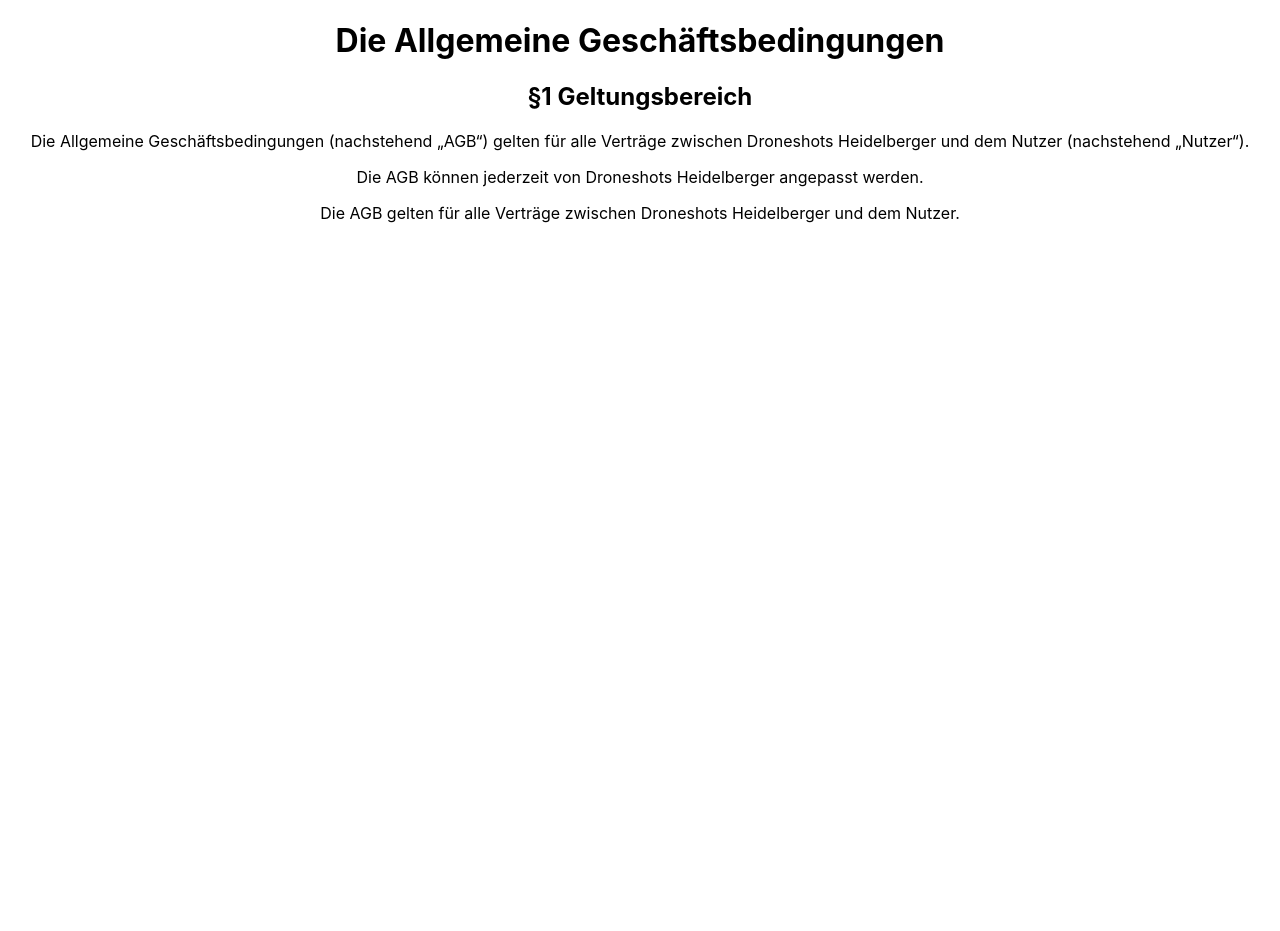
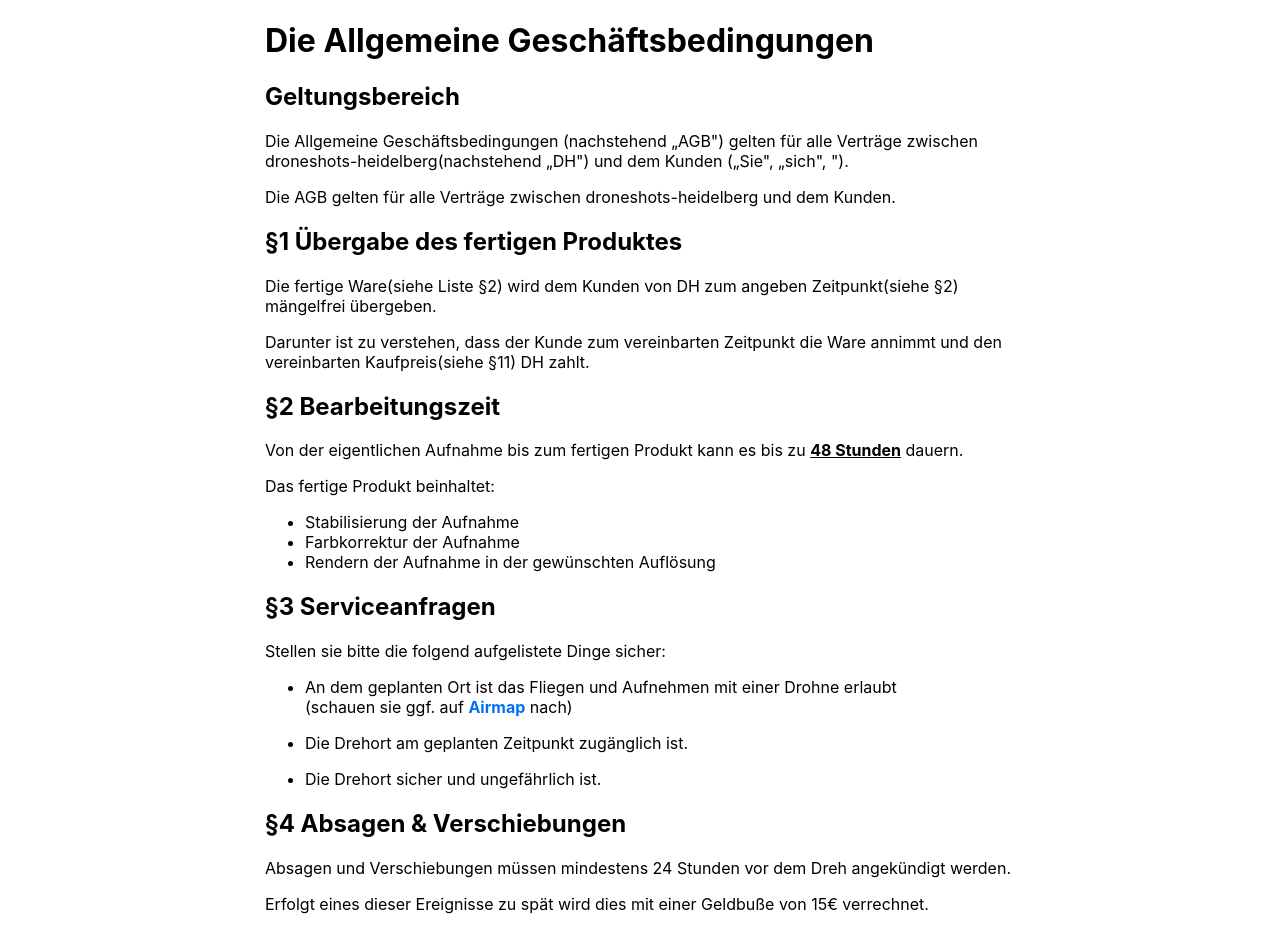
Before and after one commit to chomeable/Heidelberg-Drone-Shots, a Next.js app: page /agb in a window 1280 px wide. Shown: the top 931 px of the page. Before the commit the page ends 800 px from the top, so only its background shows below. Built offline with nearby package versions, Linux system fonts and the light colour scheme.

Commit message:
continuing

```diff
--- a/pages/agb.js
+++ b/pages/agb.js
@@ -5,14 +5,95 @@
 export default function agb() {
     return (
         <div className={styles.agb}>
-            <h1>Die Allgemeine Geschäftsbedingungen</h1>
+            <div>
+                <h1>Die Allgemeine Geschäftsbedingungen</h1>
 
-            <h2>§1 Geltungsbereich</h2>
-            <p>Die Allgemeine Geschäftsbedingungen (nachstehend „AGB“) gelten für alle Verträge zwischen Droneshots Heidelberger und dem Nutzer (nachstehend „Nutzer“).</p>
-            <p>Die AGB können jederzeit von Droneshots Heidelberger angepasst werden.</p>
-            <p>Die AGB gelten für alle Verträge zwischen Droneshots Heidelberger und dem Nutzer.</p>
+                <h2>Geltungsbereich</h2>
+                <p>Die Allgemeine Geschäftsbedingungen (nachstehend „AGB") gelten für alle Verträge zwischen <br />droneshots-heidelberg(nachstehend „DH") und dem Kunden („Sie", „sich", ").</p>
+                <p>Die AGB gelten für alle Verträge zwischen droneshots-heidelberg und dem Kunden.</p>
+
+                <h2>§1 Übergabe des fertigen Produktes</h2>
+                <p>Die fertige Ware(siehe Liste §2) wird dem Kunden von DH zum angeben Zeitpunkt(siehe §2) mängelfrei übergeben.</p>
+                <p>Darunter ist zu verstehen, dass der Kunde zum vereinbarten Zeitpunkt die Ware annimmt und den vereinbarten Kaufpreis(siehe §11) DH zahlt.</p>
+
+                <h2>§2 Bearbeitungszeit</h2>
+                <p>Von der eigentlichen Aufnahme bis zum fertigen Produkt kann es bis zu <strong><u>48 Stunden</u></strong> dauern.</p>
+                <p>Das fertige Produkt beinhaltet:</p>
+                <ul className={styles.ul}>
+                    <li>Stabilisierung der Aufnahme</li>
+                    <li>Farbkorrektur der Aufnahme</li>
+                    <li>Rendern der Aufnahme in der gewünschten Auflösung</li>
+                </ul>
+
+                {/* <h2>§3 Schadenersatz und rücksichtloses Verhalten</h2>
+                <p>Außer bei unangemessener Fahrlässigkeit oder vorsätzlichen Fehlverhalten von droneshots-heidelberg Mitarbeitern(nachstehend „DHM") stimmen sie auch zu, für sich selbst und im Namen aller mit dem Kunden verbunden Personen, bzw. aller Anwesenden.</p> */}
+
+                <h2>§3 Serviceanfragen</h2>
+                <p>Stellen sie bitte die folgend aufgelistete Dinge sicher:</p>
+                <ul className={styles.ul}>
+                    <li><p>An dem geplanten Ort ist das Fliegen und Aufnehmen mit einer Drohne erlaubt <br />(schauen sie ggf. auf <Link href="https://app.airmap.com" style="color: #0070f3"><a className={styles.link}>Airmap</a></Link> nach)</p></li>
+                    <li><p>Die Drehort am geplanten Zeitpunkt zugänglich ist.</p></li>
+                    <li><p>Die Drehort sicher und ungefährlich ist.</p></li>
+                </ul>
+
+                <h2>§4 Absagen & Verschiebungen</h2>
+                <p>Absagen und Verschiebungen müssen mindestens 24 Stunden vor dem Dreh angekündigt werden.</p>
+                <p>Erfolgt eines dieser Ereignisse zu spät wird dies mit einer Geldbuße von 15€ verrechnet.</p>
+                <p>Verschiebungen werden bei folgenden Umständen werden bei nicht rechtzeitiger angkündigung nicht verrechnet:</p>
+                <ul>
+                    <li><p>Unfähigkeit des Kunden oder eines DH-Mitarbeiter wegen gesundheitlichlichen Notfällen sei das bei dem Kunden selbst oder in der Verwandtschaft am Dreh teilzunehmen.</p></li>
+                    <li><p>Kurzzeitige wetterbedingte Planänderungen(siehe $7)</p></li>
+                    <li><p>Nicht funktionstüchtiges Equipment (Drohne, Zübehör, etc.)</p></li>
+                </ul>
+
+                <h2>§5 Gewährleistungen</h2>
+
+                <h2>§6 Schadenersatz</h2>
+
+                <h2>§7 Wetterrichtlinie</h2>
+                <p>Unter der Wetterrichtlinie werden folgende Ereignisse abgedeckt:</p>
+                <ul>
+                    <li><p>Regen, Gewitter und Schnee da das Equipment beschädigt werden kann. (siehe <Link href="https://www.wetteronline.de/regenradar/heidelberg"><a className={styles.link}>Regenradar Heidelberg</a></Link>)</p></li>
+                    <li><p>Hitze(&gt;40°C), da dies zu gefährdung der anwesenden Personen führen kann.</p></li>
+                    <li><p>Starke Winde (&gt;Windstufe 4)</p></li>
+                </ul>
 
 
+                <h2>§8 Eigentum des Produktes</h2>
+                <p>Das fertige Produkt bekommt der Kunde ohne zusätzliche Kosten zur freien Verfügung.</p>
+                <p>Im Vertrag, wird vereinbart, ob der Kunde der alleinige Besitzer bleibt oder ob er DH zum Miteigentümer ernennt und somit einen Preisnachlass für den nächsten Auftrag erhält (die höhe dessen wird ebenfalls im Vertrag behandelt).</p>
+
+                <h2>§9 Datenschutz</h2>
+                <p>Mit der ernennung von DH zum Miteigentümer gewähren sie DH gemäß Artikel 17 volles Recht auf das Produkt.</p>
+
+                <h2>§10 Salvotorische Klausel</h2>
+                <p>
+                    Sollten sich eine oder mehrere der in diesen Allgemeinen Geschäftsbedingungen enthaltenen Bestimmungen
+                    in irgendeiner Weise als ungültig, rechtswidrig oder nicht durchsetzbar erweisen, bleiben die Gültigkeit,
+                    Rechtmäßigkeit und Durchsetzbarkeit der übrigen Bestimmungen davon unberührt. Diese Bestimmungen werden in
+                    dem Umfang überarbeitet. Dies ist erforderlich, um sie durchsetzbar zu machen.
+                </p>
+
+                <h2>§11 Zahlungen & Verzugsgebühren</h2>
+                {/* <p>Die Zahlung ist ohne Abzug innerhalb von 30 Tagen nach Erhalt der Rechnung fällig. Für überfällige Zahlungen wird eine Verzugsgebühr in zwei Schritten festgelegt:</p> */}
+                <p>Die Zahlung ist ohne Abzug innerhalb von 30 Tagen nach Erhalt der Rechnung fällig. Für überfällige Zahlungen wird eine Verzugsgebühr in Höhe des höheren Betrags von</p>
+                <ol>
+                    <li>einer Verzugsgebühr von 50€ / Monat</li>
+                    und
+                    <li>10% des fälligen Betrages</li>
+                    erhoben.
+                </ol>
+
+                <h2>§12 Auftrag</h2>
+                <p></p>
+
+                <h2>§12 Höhere Gewalt</h2>
+
+                <h2>§13 Einverständniserklärung</h2>
+                <p>Ich habe diee Allgemeine Geschäftsbedingungen vollständig gelesen und ihre Bedingungen vollständig verstanden. Hiermit bestätige ich frei und freiwillig die Allgemeinen Geschäftsbedingungen.</p>
+
+                <br />
+            </div>
         </div>
     )
 }
--- a/styles/Agb.module.css
+++ b/styles/Agb.module.css
@@ -1,3 +1,14 @@
 .agb {
-    text-align: center;
+    display: flex;
+    flex-direction: column;
+    align-items: center;
 }
+
+.agb div {
+    max-width: 750px;
+}
+
+.link {
+    color: #0070f3;
+    font-weight: 700;
+}
```
